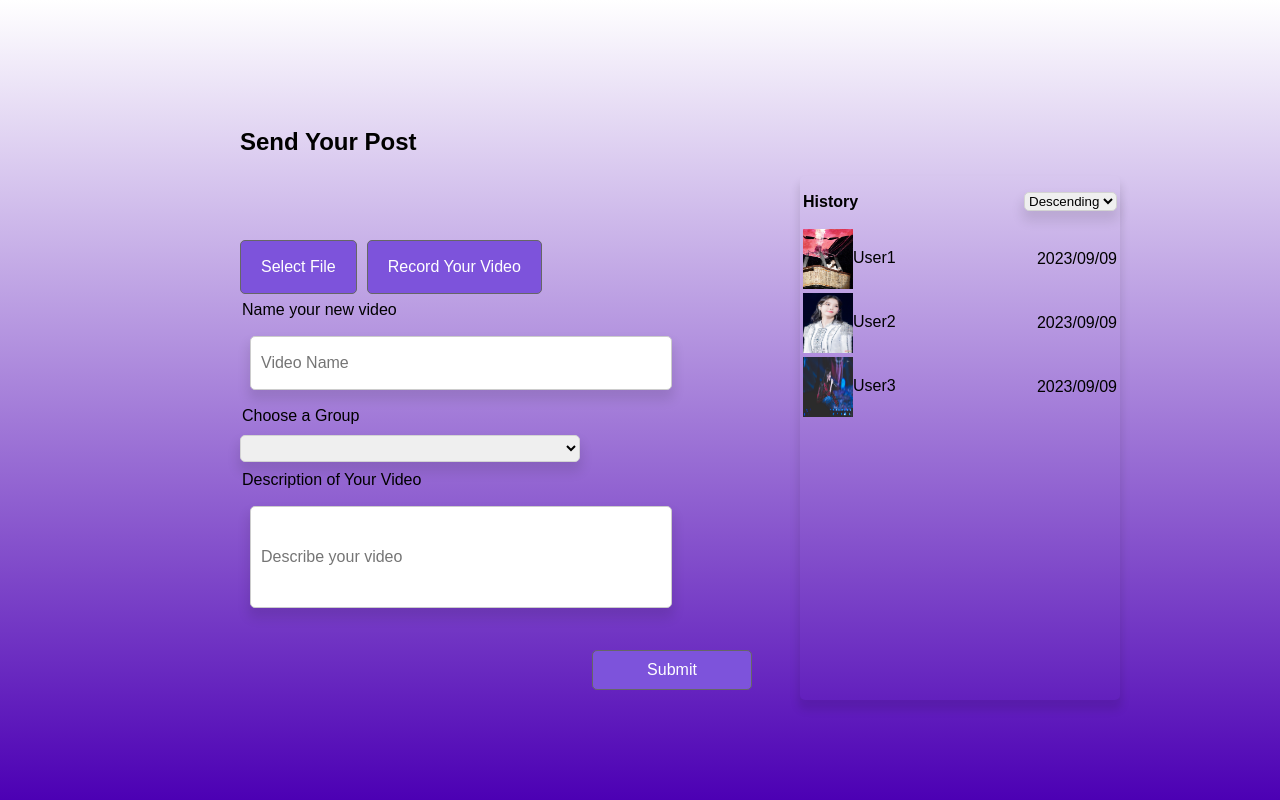
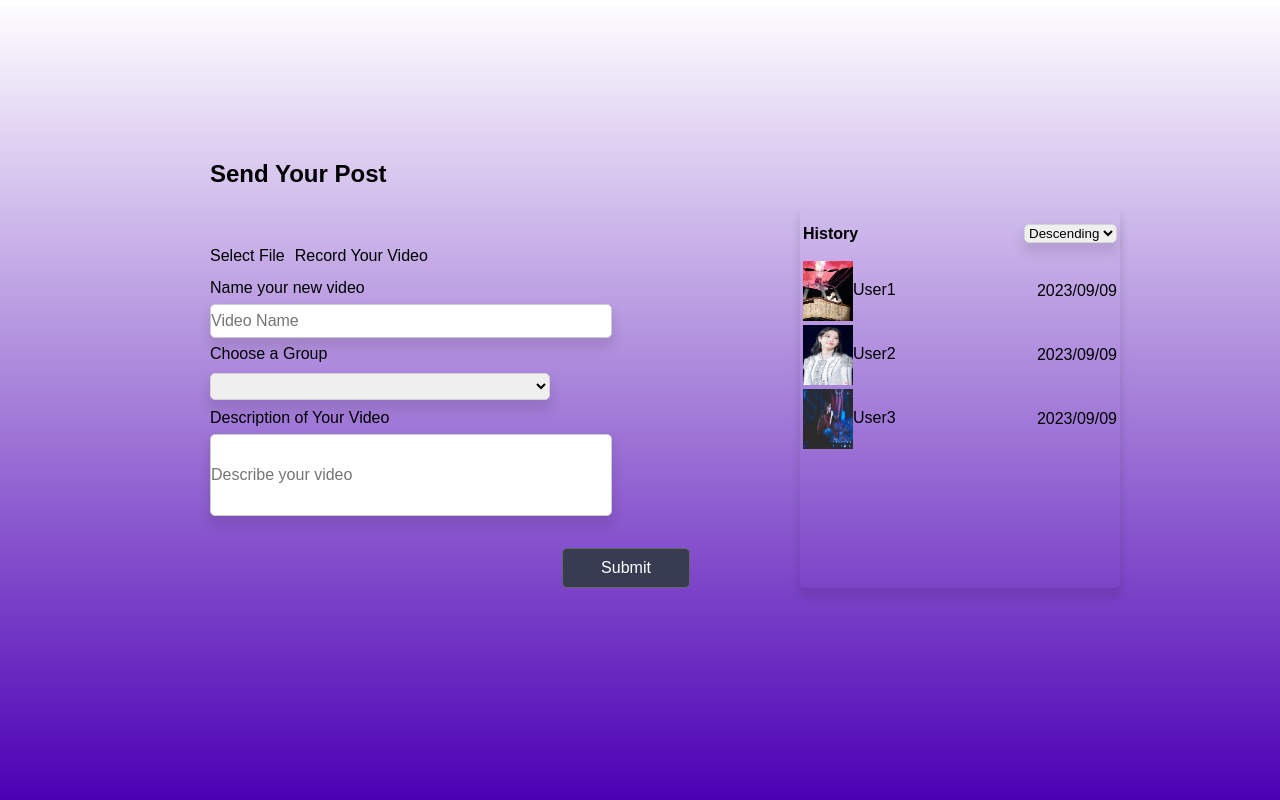
Before and after one commit to COSC-499-W2023/year-long-project-team-6, a React (Create React App) app in the folder app/frontend/: page /PostPage in a window 1280 px wide. Shown: the top 800 px of the page. Built offline with nearby package versions, Linux system fonts and the light colour scheme.

Commit message:
css changed

```diff
--- a/app/frontend/src/component/CSS/post.css
+++ b/app/frontend/src/component/CSS/post.css
@@ -1,11 +1,16 @@
+#page{
+    margin-top: 10em;
+    margin-left: 10em;
+}
+
 #send{
-    margin-left: 15em;
-    margin-top: 8em;
+    margin-left: 50px;
+    margin-top: 50px;
     width: 30em;
 
 }
 #input{
-    margin-left: 15em;
+    margin-left: 50px;
     margin-top: 2em;
     line-height: 2em;
     width: 30em;
@@ -25,14 +30,22 @@
     height: 5em;
     width: 25em;
 }
-.custom-file-upload {
+#input * {
+    margin: 0;
+    padding: 0;
+}
+
+
+.custom-upload-button {
     padding: 10px 20px;
-    background-color: #7d53db;
+    background-color: #373c53;
     color: #fff;
     border: 1px solid #666;
     border-radius: 5px;
     cursor: pointer;
     display: inline-block;
+    width: 15em;
+    height: 40px;
 }
 
 #selectedFileName {
@@ -43,20 +56,18 @@
     display: none;
 }
 
-#choose{
-    margin-top: 2em;
-}
 
 #submit{
     margin-top: 2em;
     margin-left: 22em;
     padding: 10px 20px;
-    background-color: #7d53db;
+    background-color: #373c53;
     color: #fff;
     border: 1px solid #666;
     border-radius: 5px;
     cursor: pointer;
-    width: 10em;
+    width: 8em;
+    height: 40px;
 }
 
 #HistroyBar{
@@ -115,3 +126,33 @@ input[type="text"] {
     border-radius: 5px;
 
 }
+
+
+.custom-upload-button, #submit {
+    position: relative;
+    overflow: hidden;
+    transition: background-color 0.5s;
+    display: inline-block;
+}
+
+.custom-upload-button::before, #submit::before {
+    content: "";
+    position: absolute;
+    background-color: rgba(125, 83, 219, 0.7);
+    border-radius: 50%;
+    width: 200%;
+    height: 200%;
+    left: 50%;
+    top: 50%;
+    transform: scale(0) translate(-50%, -50%);
+    transition: transform 0.5s;
+    z-index: -1;
+}
+
+.custom-upload-button:hover::before, #submit:hover::before {
+    transform: scale(1) translate(-50%, -50%);
+}
+
+.custom-upload-button:hover, #submit:hover {
+    background-color: transparent;
+}
--- a/app/frontend/src/pages/Post.js
+++ b/app/frontend/src/pages/Post.js
@@ -25,7 +25,7 @@ function PostPage() {
     }
 
     return (
-        <div>
+        <div id='page'>
             <div id="send">
                 <h2>Send Your Post</h2>
             </div>
```
